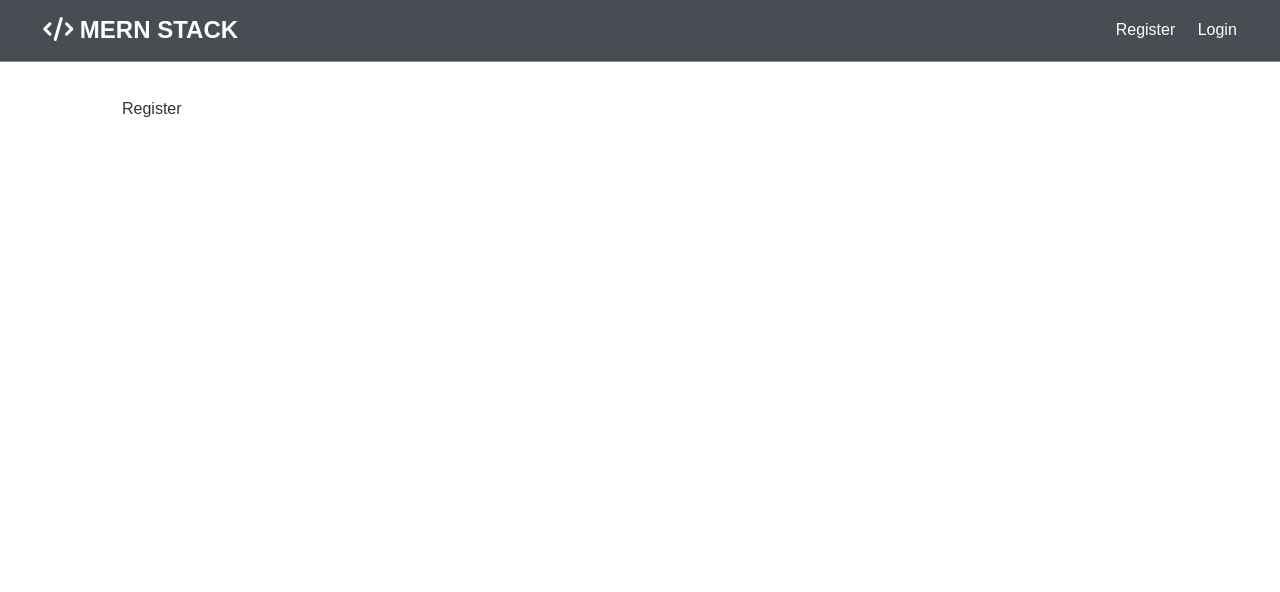
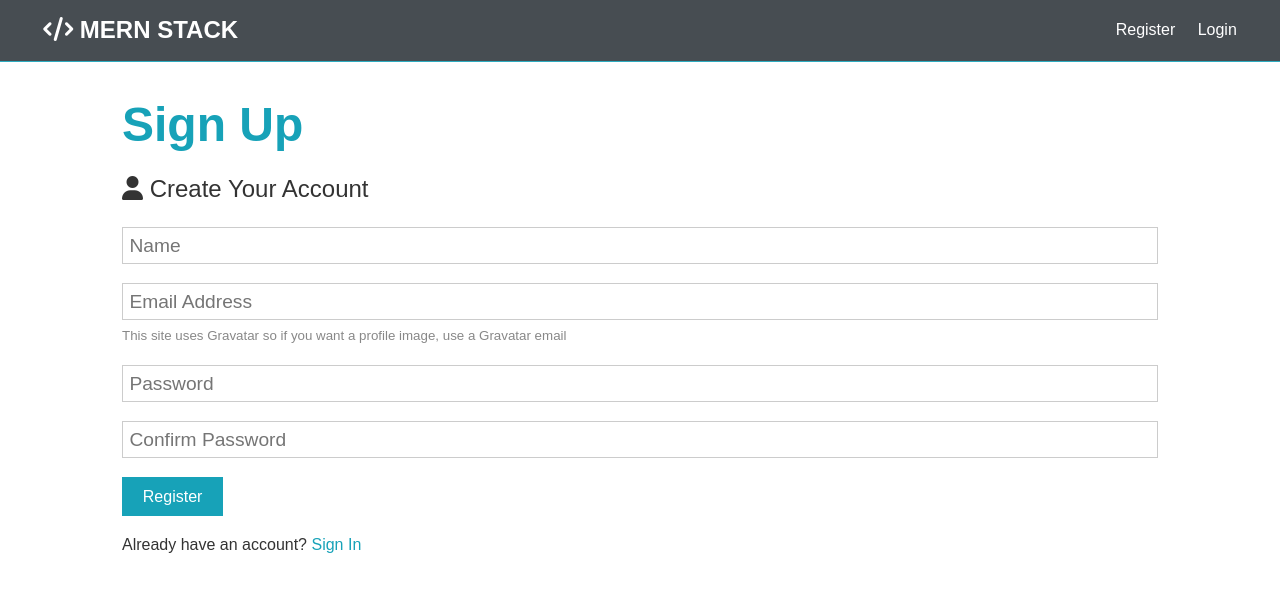
Before and after one commit to AlifFitri/mern-digi-frontend, a React (Create React App) app: page /register in a window 1280 px wide. Shown: the top 592 px of the page. Built offline with nearby package versions, Linux system fonts and the light colour scheme.

Commit message:
create Register form

```diff
--- a/src/components/auth/Register.js
+++ b/src/components/auth/Register.js
@@ -1,11 +1,87 @@
-import React from 'react'
+import React, { Fragment, useState } from 'react';
 
 const Register = () => {
+  const [formData, setFormData] = useState({
+    name: '',
+    email: '',
+    password: '',
+    password2: '',
+  });
+
+  const { name, email, password, password2 } = formData;
+
+  const onChange = (e) =>
+    setFormData({ ...formData, [e.target.name]: e.target.value });
+
+  const onSubmit = (e) => {
+    e.preventDefault();
+    if (password !== password2){
+      console.log('Passwords do not match')
+    }
+    else{
+      console.log(formData);
+    }
+  }
+
+
   return (
-    <div>
-      Register
-    </div>
-  )
-}
+    <Fragment>
+      <h1 className="large text-primary">Sign Up</h1>
+      <p className="lead">
+        <i className="fas fa-user"></i> Create Your Account
+      </p>
+      <form className="form" onSubmit={e => onSubmit(e)} >
+        <div className="form-group">
+          <input
+            type="text"
+            placeholder="Name"
+            name="name"
+            value={name}
+            onChange={(e) => onChange(e)}
+            required
+          />
+        </div>
+        <div className="form-group">
+          <input
+            type="email"
+            placeholder="Email Address"
+            name="email"
+            value={email}
+            onChange={(e) => onChange(e)}
+            required
+          />
+          <small className="form-text">
+            This site uses Gravatar so if you want a profile image, use a
+            Gravatar email
+          </small>
+        </div>
+        <div className="form-group">
+          <input
+            type="password"
+            placeholder="Password"
+            name="password"
+            value={password}
+            onChange={(e) => onChange(e)}
+            minLength="12"
+          />
+        </div>
+        <div className="form-group">
+          <input
+            type="password"
+            placeholder="Confirm Password"
+            name="password2"
+            value={password2}
+            onChange={(e) => onChange(e)}
+            minLength="12"
+          />
+        </div>
+        <input type="submit" className="btn btn-primary" value="Register" />
+      </form>
+      <p className="my-1">
+        Already have an account? <a href="login.html">Sign In</a>
+      </p>
+    </Fragment>
+  );
+};
 
-export default Register
+export default Register;
```
Also changed, not shown: 1 other file (tests, documents, lock files or other folders).
